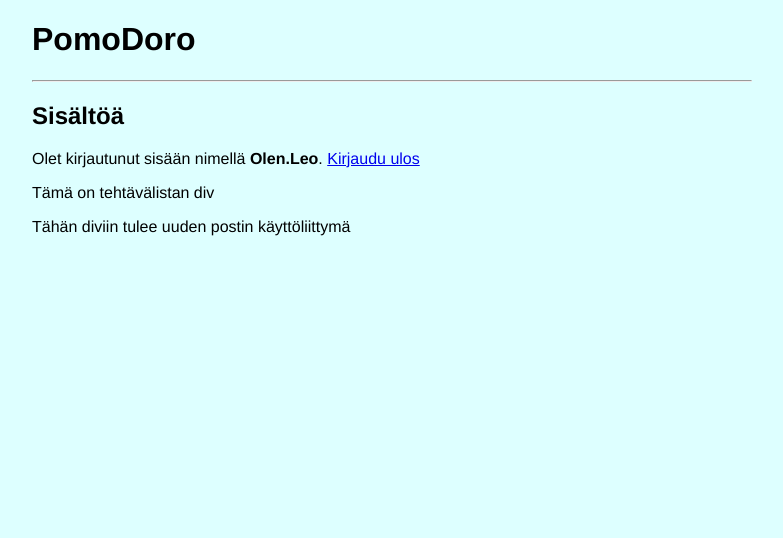
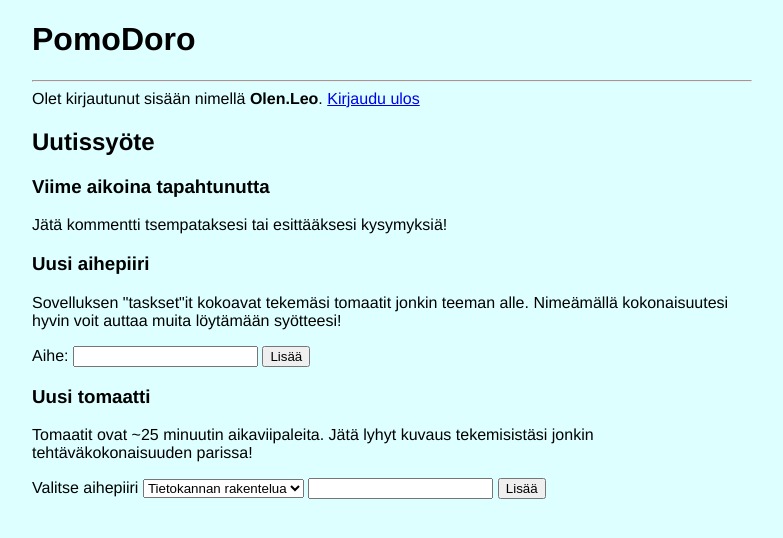
Before and after one commit to olenleo/tsoha_sovellus_PomoDoro, a Flask app: page / in a window 1280 px wide. Shown: the top 538 px of the page, without its empty margins (248-1031 px from the left). Run offline with Flask 2, Linux system fonts and the light colour scheme; a user stored in the database is signed in; data that the repository does not hold is empty.

Commit message:
Käyttöohjeita index.html:ssä

```diff
--- a/databaseschema.sql
+++ b/databaseschema.sql
@@ -33,6 +33,11 @@ CREATE TABLE Follows (
     user2_id INT REFERENCES Users (id)
 );
 
+
+/*
+Testausta varten; tämä on poistettavissa.
+TODO: admin-oikeuksilla ei vielä tee mitään, mutta tuo salasanan julkaisuhan ei ehkä ole ihan ok.
+*/
 INSERT INTO Users (username, password, admin) VALUES ('Olen.Leo', 'Basso', TRUE);
 INSERT INTO Tasksets (owner_id, name) VALUES (1, 'Tietokannan rakentelua');
 INSERT INTO Tasks (user_id, taskset_id, taskname, completed) VALUES (1,1, 'Esimerkkien lisäystä PSQL-tulkin kautta', CURRENT_TIMESTAMP);
--- a/templates/index.html
+++ b/templates/index.html
@@ -1,21 +1,43 @@
 {% extends "layout.html" %}
 {% block content %}
-<h2> Sisältöä</h2>
+
 {% if session.user_id %}
     Olet kirjautunut sisään nimellä <b>{{ session.user_name }}</b>. <a href="/logout">Kirjaudu ulos</a>
 
 <!-- Listataan tehtävät.--->
+<h2> Uutissyöte</h2>
 <div>
-    <p>Tämä on tehtävälistan div</p>
+    <h3>Viime aikoina tapahtunutta</h3>
     <ul>
         {% for task in tasks %}
             <li>{{task[0]}} | {{task[1]}} | <a href="/comments/{{ task[2] }}">Kommentoi</a> </li>
         {% endfor %}
     </ul>
+    <p>Jätä kommentti tsempataksesi tai esittääksesi kysymyksiä!</p>
 </div>
 <div>
-<p>Tähän diviin tulee uuden postin käyttöliittymä</p>
+<h3>Uusi aihepiiri</h3>
+<p>Sovelluksen "taskset"it kokoavat tekemäsi tomaatit jonkin teeman alle. Nimeämällä kokonaisuutesi hyvin
+    voit auttaa muita löytämään syötteesi! </p>
 
+<form>
+    Aihe: <input type = "text" name = "new_taskset_name" />
+    <input type = "submit" name = "submit" value = "Lisää" />
+ </form>
+
+
+ <h3>Uusi tomaatti</h3>
+ <p>Tomaatit ovat ~25 minuutin aikaviipaleita. Jätä lyhyt kuvaus tekemisistäsi jonkin tehtäväkokonaisuuden parissa!</p>
+ <form>
+    Valitse aihepiiri
+    <!-- TODO: Haku tietokannasta... -->
+    <select name = "select_taskset">
+        <option value = "Tietokannan rakentelua" selected>Tietokannan rakentelua</option>
+        <option value = "Muu">Muu</option>
+     </select>
+     <input type = "text" name = "tomato_subject" />
+     <input type = "submit" name = "submit" value = "Lisää" />
+ </form>
 </div>
 {% else %}
     Et ole kirjautunut sisään. <a href="/login">Kirjaudu sisään</a>
```
